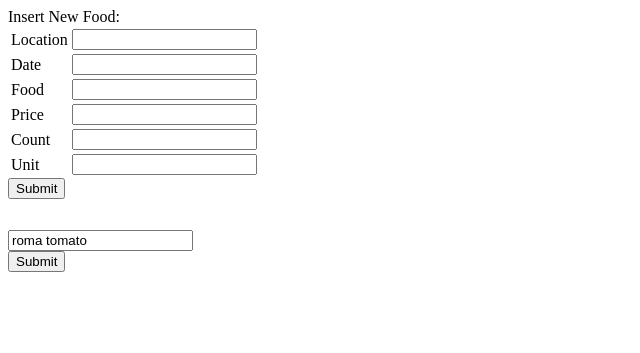
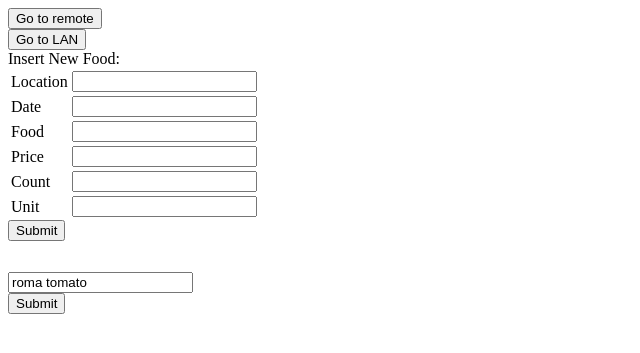
Before and after one commit to mica5/grocery-tracker, a Python web app: template backend/templates/index.html in a window 1280 px wide. Shown: the top 353 px of the page, without its empty margins (0-640 px from the left). Run offline with Jinja, Linux system fonts and the light colour scheme; the template is opened without the code that fills it, so the values that code supplies are empty.

Commit message:
ability to switch between remote/LAN urls

```diff
--- a/backend/templates/index.html
+++ b/backend/templates/index.html
@@ -32,6 +32,20 @@
 
 </head>
 <body>
+
+<script type="text/javascript">
+    var lan_ip = '192.168.1.72';
+    var remote_ip = '99.46.140.205';
+    var go_to_remote = function() {
+        window.location = window.location.href.replace(lan_ip, remote_ip);
+    };
+    var go_to_lan = function() {
+        window.location = window.location.href.replace(remote_ip, lan_ip);
+    };
+</script>
+
+<input type="button" onclick="go_to_remote();" value="Go to remote"><br>
+<input type="button" onclick="go_to_lan();" value="Go to LAN"><br>
 
 <!-- data entry -->
 Insert New Food:<br>
```
